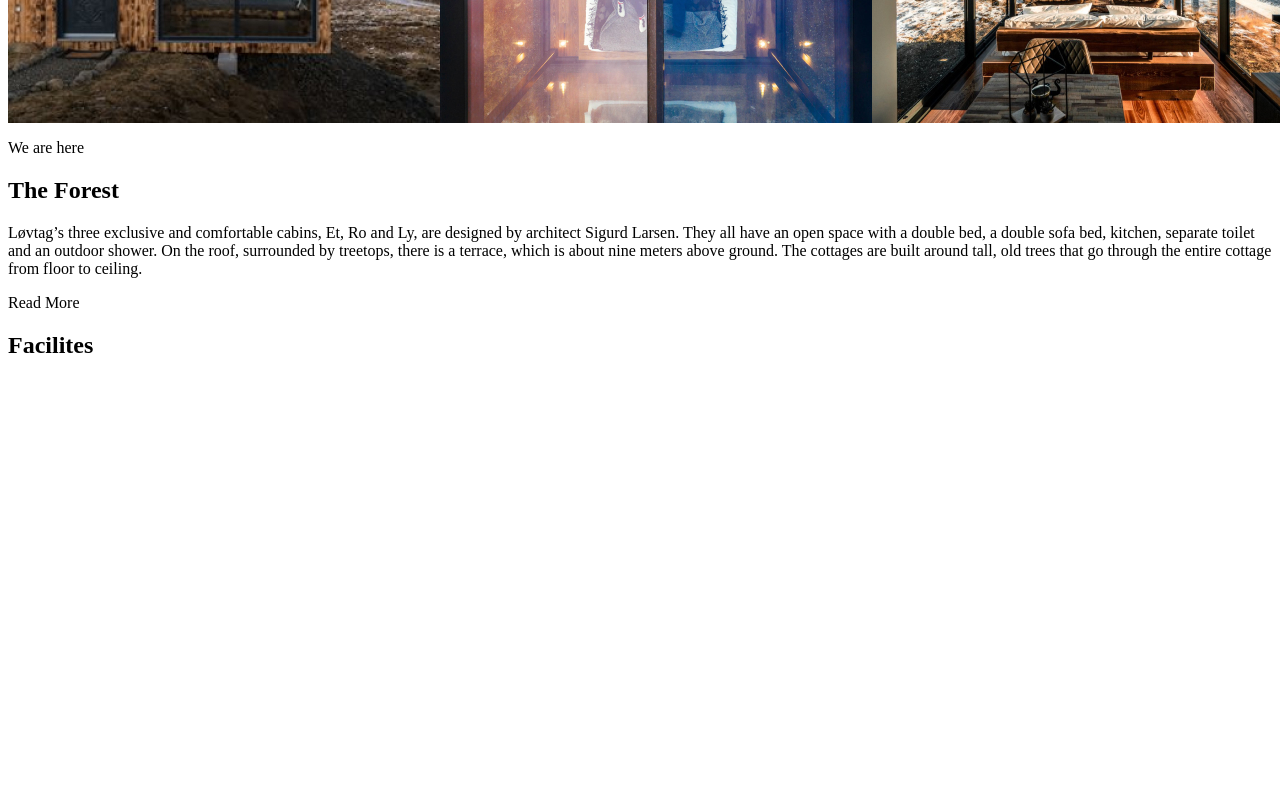
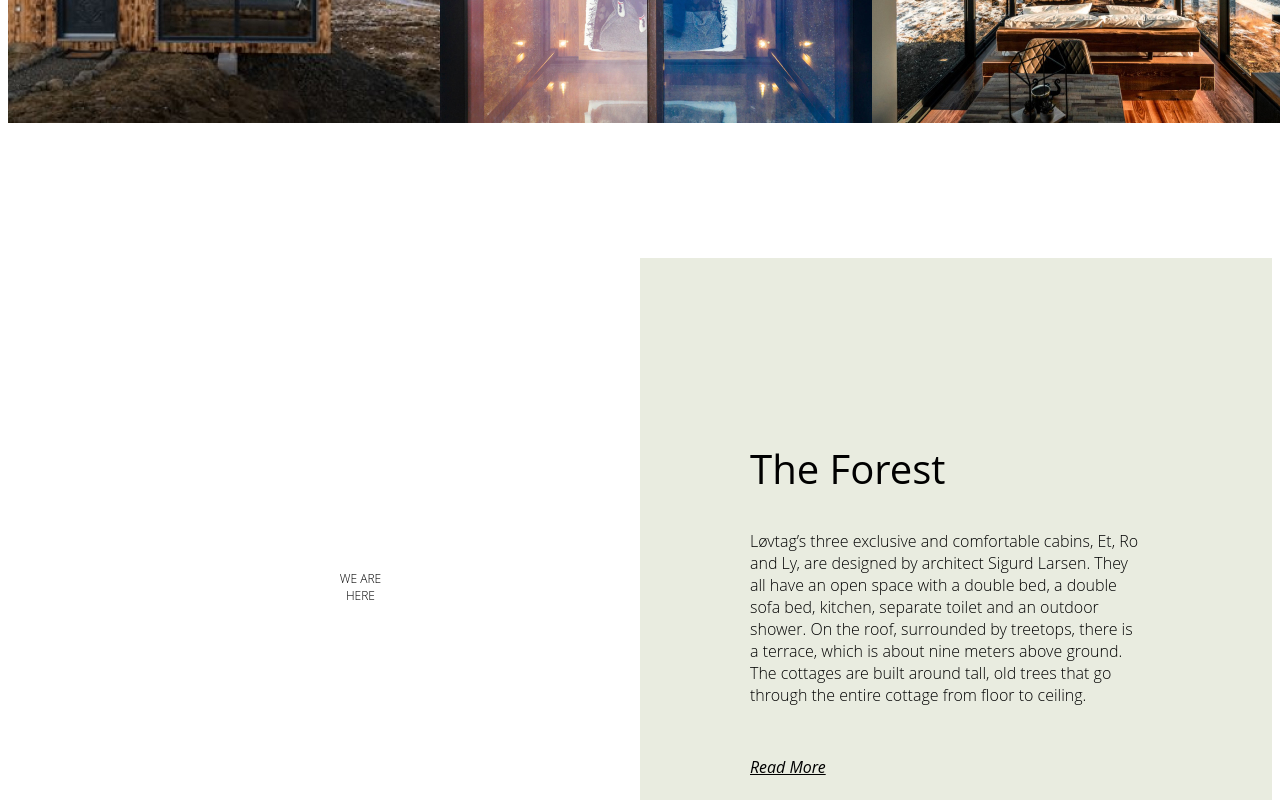
Before and after one commit to Vova0211/forest, a plain HTML site: page index.html in a window 1280 px wide. Shown: the part 1880-2680 px from the top of the page. Before the commit the page ends 2259 px from the top, so only its background shows below. Drawn offline with Linux system fonts and the light colour scheme; a web font is replaced by a local one.

Commit message:
Update style.css

```diff
--- a/style.css
+++ b/style.css
@@ -98,7 +98,6 @@
     color: #5B6460;
     font-size: 40px;
     font-weight: 400;
-
     margin-bottom: 0;
 }
 .left__text {
@@ -125,3 +124,87 @@
     justify-content: space-between;
     /* gap: 25px; */
 }
+.cabins {
+    margin-bottom: 135px;
+}
+
+.forest {
+    display: grid;
+    grid-template-columns: 1fr 1fr;
+    min-height: 650px;
+
+}
+.forest__right {
+    background-color: #E9ECE0;
+    padding: 150px 129px 0 110px;
+    font-family: "Open Sans";
+    /* display: flex;
+    flex-direction: column;
+    justify-content: center;
+    align-items: center;   */
+}
+.forest__title {
+    font-size: 40px;
+    font-weight: 400;
+}
+.forest__descr {
+    font-size: 16px;
+    font-weight: 300;
+    margin-bottom: 50px;
+}
+.forest__foot {
+    text-decoration: underline;
+    font-size: 16px;
+    font-weight: 400;
+    font-style: italic;
+}
+
+.btn__descr {
+    /* display: block; */
+    position: absolute;
+    font-family: "Open Sans";
+    font-weight: 300;
+    font-size: 12px;
+    max-width: 71px;
+    margin-left: 317px;
+    /* margin: auto; */
+    margin-top: 312px;
+    text-align: center;
+    text-transform: uppercase;
+    z-index: 10;
+}
+.btn__el {
+    position: absolute;
+    background-color: white;
+    border-radius: 50%;
+}
+.btn__elipse1 {
+    margin-top: 237px;
+    margin-left: 264px;
+    min-width: 176px;
+    min-height: 176px;
+    opacity: 0.15;
+}
+.btn__elipse2 {
+    margin-top: 258px;
+    margin-left: 285px;
+    min-width: 134px;
+    min-height: 134px;
+    opacity: 0.25;
+}
+.btn__elipse3 {
+    margin-top: 277px;
+    margin-left: 304px;
+    min-width: 96px;
+    min-height: 96px;
+}
+.facilites {
+    background-color: #5B6460;
+    color: white;
+}
+.facilites__title {
+    font-size: 40px;
+    text-align: center;
+    font-family: "Open Sans";
+    font-weight: 300;
+}
```
